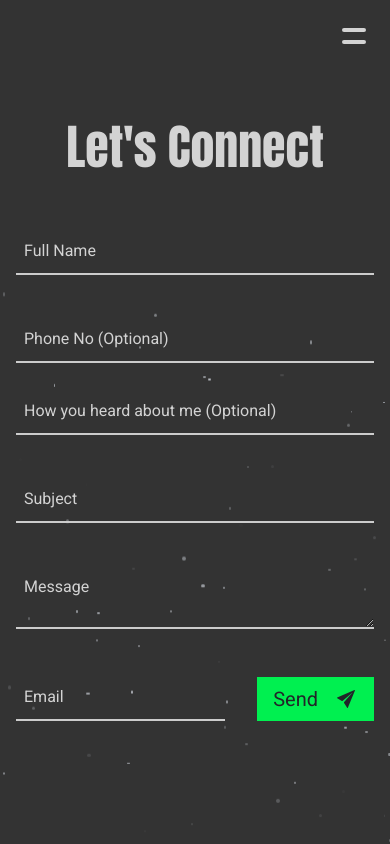
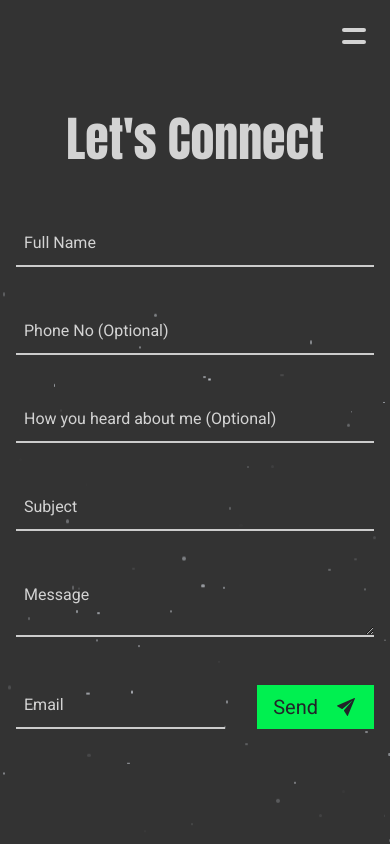
Before and after one commit to hamas-munawar/Portfolio-2.0, a Next.js app: page /contact in a window 390 px wide. Shown: the top 844 px of the page. Built offline with nearby package versions, Linux system fonts and the light colour scheme.

Commit message:
style(contact): adjust grid gap spacing for better visual balance

```diff
--- a/app/contact/page.tsx
+++ b/app/contact/page.tsx
@@ -39,7 +39,7 @@ const ContactPage = () => {
             Full Name
           </label>
         </div>
-        <div className="slide-up grid md:grid-cols-2 gap-8 md:gap-4">
+        <div className="slide-up grid md:grid-cols-2 gap-12 md:gap-4">
           <div className="relative flex flex-col gap-2">
             <input
               type="text"
```
